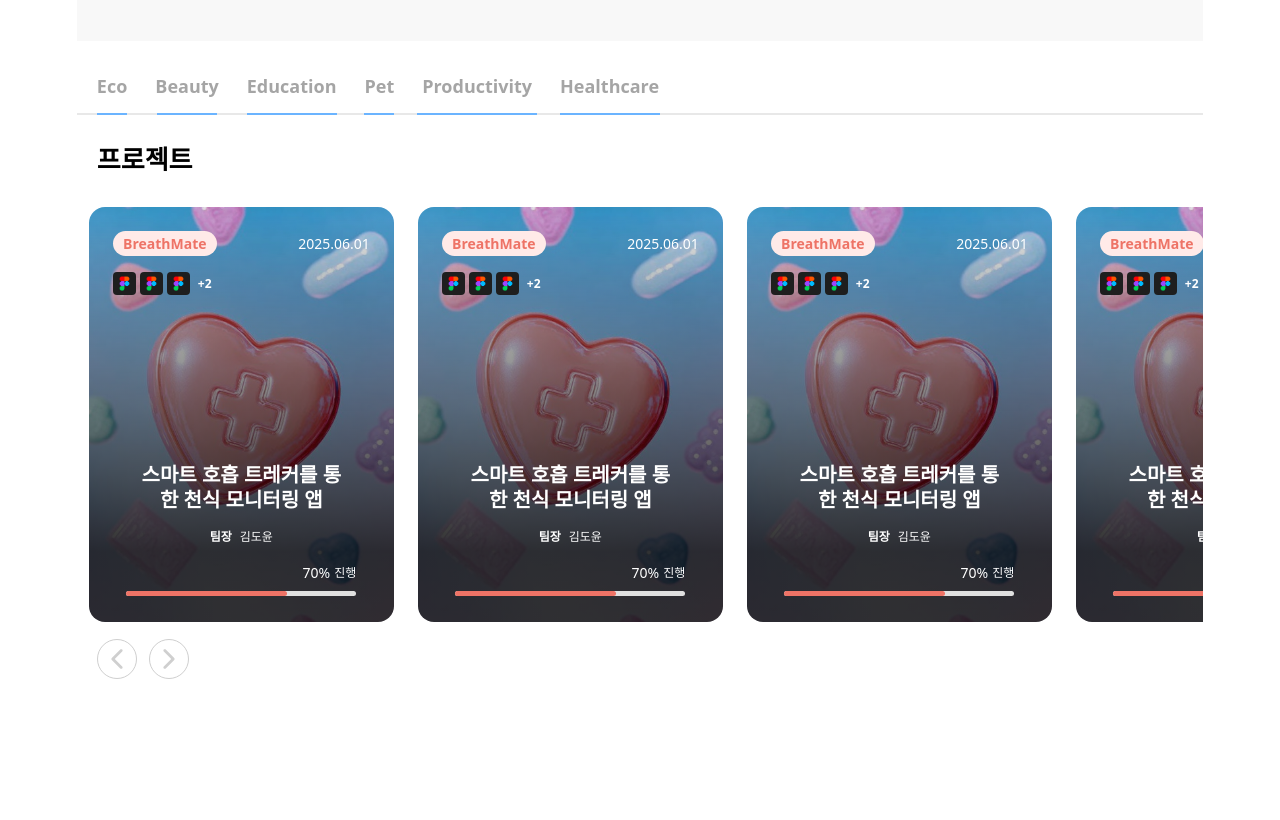
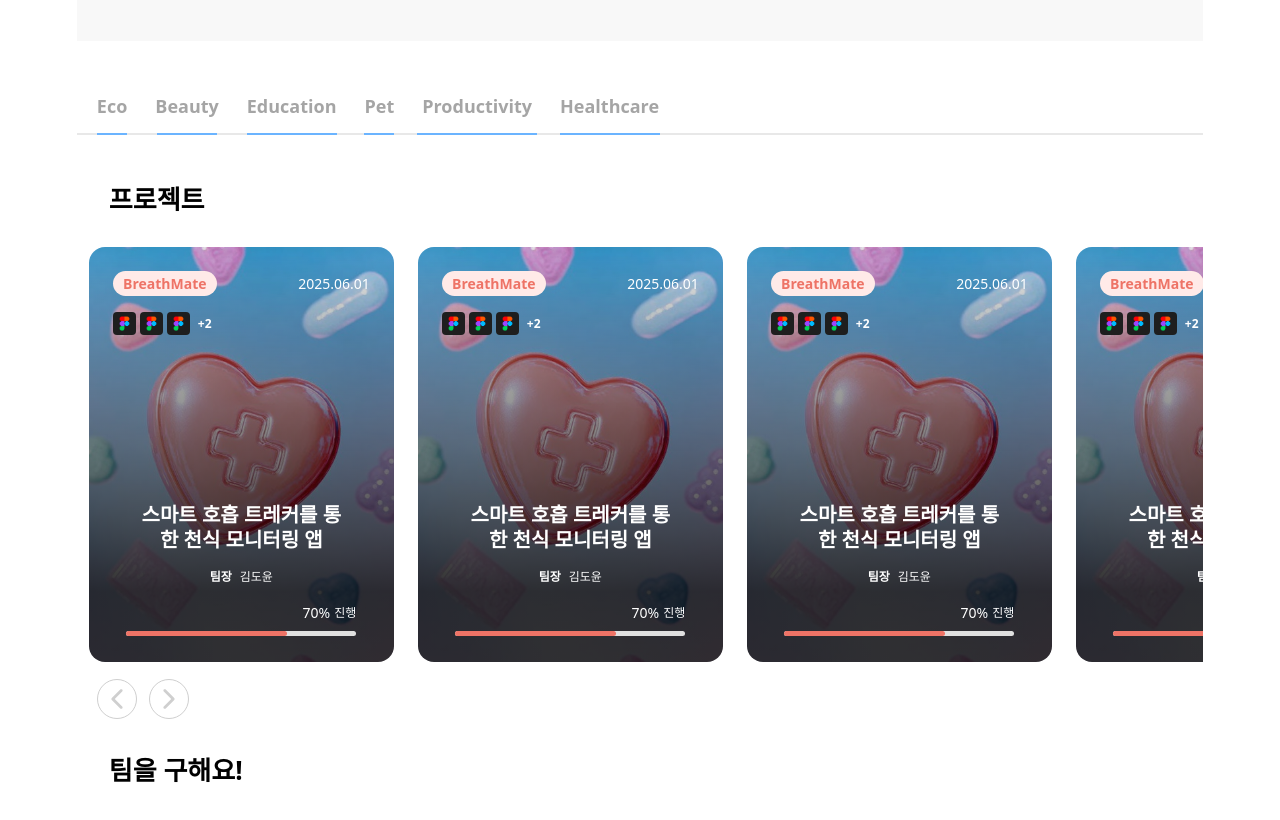
Before and after one commit to WardK-meeTeam/meeteam_front, a Next.js app: page / in a window 1280 px wide. Shown: the part 260-1080 px from the top of the page. Before the commit the page ends 939 px from the top, so only its background shows below. Built offline with nearby package versions, Linux system fonts and the light colour scheme.

Commit message:
[#60] feat: UI 추가 수정

```diff
--- a/app/page.tsx
+++ b/app/page.tsx
@@ -21,7 +21,7 @@ export default function HomePage() {
     };
 
     return (
-        <main className="flex flex-col  justify-center items-center">
+        <main className="flex flex-col justify-center items-center gap-y-5">
             {/**광고 자리 */}
             <div className="w-[88%] h-[180px] bg-[#F8F8F8] my-3">
             </div>
@@ -48,9 +48,11 @@ export default function HomePage() {
                             </div>
                         ))}
                     </div>
+                </div>
+            </div>
 
-                    <div className="w-auto flex flex-col">
-                        <div className="px-5 py-3 text-[26px] font-bold mt-2" >프로젝트</div>
+            <div className="w-[88%] flex flex-col">
+                <div className="px-8 py-3 text-[26px] font-bold mt-2" >프로젝트</div>
                 <div
                 ref={scrollRef}
                 className="h-[440px] my-1 overflow-x-auto overflow-y-hidden
@@ -73,12 +75,10 @@ export default function HomePage() {
                     </button>
                 </div>
             </div>
-                </div>
 
-            </div>
-
-            <div>
-
+            <div className="w-[88%] flex flex-col my-5">
+                <div className="px-8 py-3 text-[26px] font-bold mt-2">팀을 구해요!</div>
+                <div></div>
             </div>
         </main>
     )
```
Lines whose indentation alone changed are shown as unchanged.
